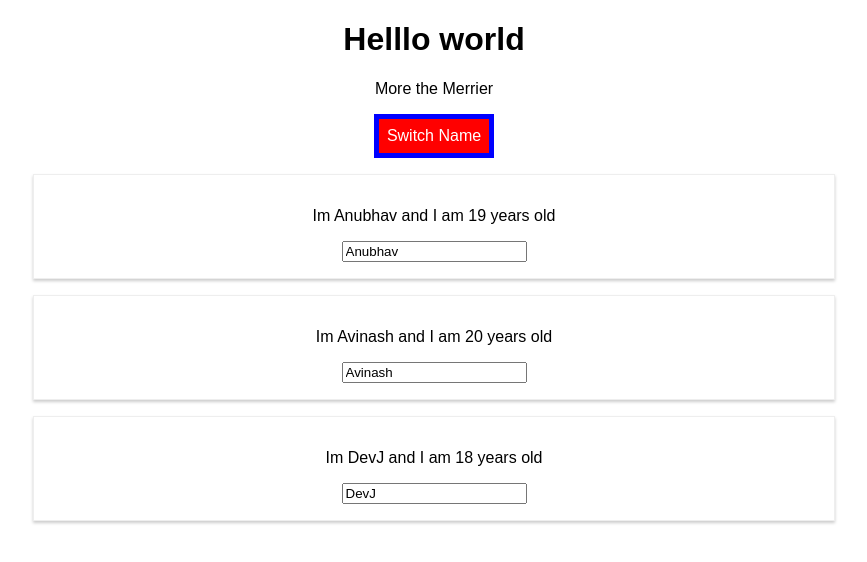
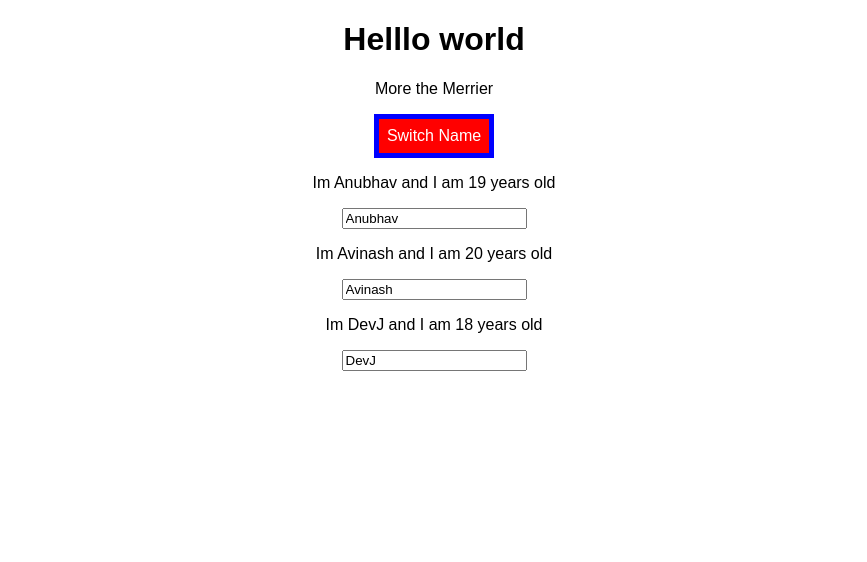
Before and after one commit to hotmonk/My-React-App, a React (Create React App) app: page / in a window 1280 px wide. Both pictures are taken after a click on the button "Switch Name". Shown: the top 562 px of the page, without its empty margins (206-1073 px from the left). Built offline with nearby package versions, Linux system fonts and the light colour scheme.

Commit message:
css modules added

```diff
--- a/src/App.js
+++ b/src/App.js
@@ -1,6 +1,7 @@
 import React, { Component } from 'react';
-import './App.css';
+import styles from './App.module.css';
 import Person from './Person/Person';
+
 
 
 class App extends Component {
@@ -78,14 +79,14 @@ togglePersonHandler=()=>{
 
     const classes=[];
     if(this.state.persons.length<=2){
-      classes.push('red');    //classs=['red']
+      classes.push(styles.red);    //classs=['red']
     }
     if(this.state.persons.length<=1){
-      classes.push('bold');   //classes=['red','bold']
+      classes.push(styles.bold);   //classes=['red','bold']
     }
 
     return (
-      <div className="App">
+      <div className={styles.App }>
         <h1>Helllo world</h1>
         <p className={classes.join(' ')}>More the Merrier</p>
         <button style={style} onClick={this.togglePersonHandler}>Switch Name</button>
--- a/src/Person/Person.js
+++ b/src/Person/Person.js
@@ -1,11 +1,9 @@
 import React from 'react';
-
-
-import'./Person.css';
+import styles from './Person.module.  css';
 
 const person=(props)=>{
     return(
-        <div className="Person">
+        <div className={styles.Person}>
             <p onClick={props.click}>Im {props.name} and I am {props.age} years old</p>
             <p>{props.children}</p>
             <input type="text" onChange={props.changed} value={props.name}></input>
```
Also changed, not shown: package.json (+7 -1 lines), src/App.module.css (renamed from src/App.css), src/Person/Person.module.css (line endings or trailing spaces), 1 other file (tests, documents, lock files or other folders).
